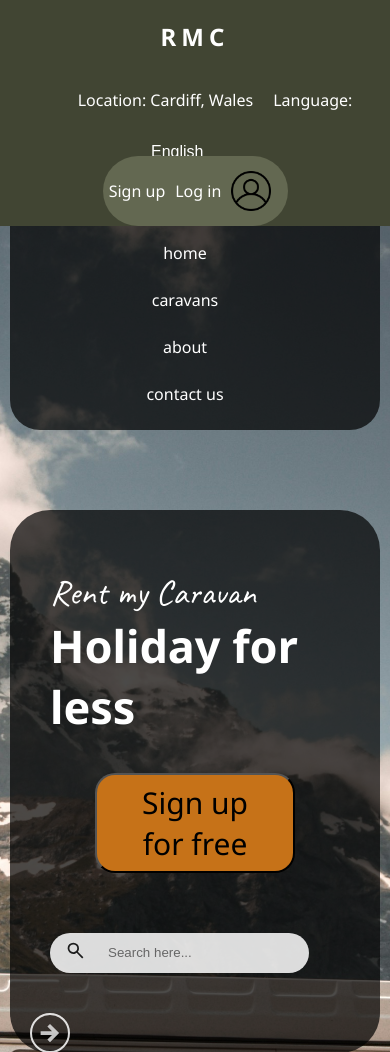
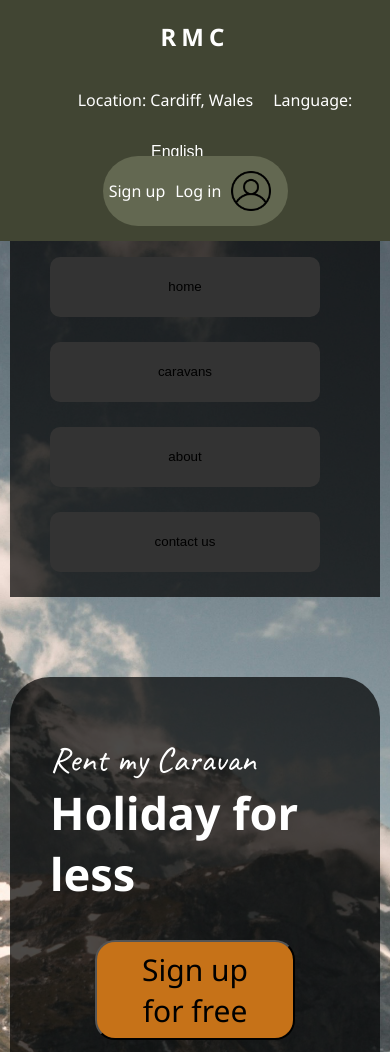
Before and after one commit to craiganthonylewis/Rent_My_Caravan, a PHP site: page / in a window 390 px wide. Shown: the top 1052 px of the page. Run offline with PHP 8.4, Linux system fonts and the light colour scheme.

Commit message:
Index/HomePage, Header, Nav and Footer
Signed-off-by: craiganthonylewis <craiganthonylewis@outlook.com>

```diff
--- a/css/home_navigation.css
+++ b/css/home_navigation.css
@@ -34,5 +34,8 @@
     color: deepskyblue;
 }
 
-#nav_links li{
+#nav_links button{
+    width: 120px;
+    height: 80px;
+    background-color: #333333;
 }
--- a/css/media_queries.css
+++ b/css/media_queries.css
@@ -39,6 +39,7 @@
         align-items: center;
         border-radius: 90px;
         margin: 0 auto;
+        margin-bottom: 15px;
     }
 
     #footer_container{
@@ -62,8 +63,8 @@
         width: 100%;
         height: auto;
         background-color: rgba(0, 0, 0, 0.7);
-        border-bottom-left-radius: 30px;
-        border-bottom-right-radius: 30px;
+        border-bottom-left-radius: 0px;
+        border-bottom-right-radius: 0px;
         display: flex;
         align-items: center;
     }
@@ -115,6 +116,13 @@
         margin-bottom: 20px;
     }
 
+    #nav_links button{
+        width: 100%;
+        height: 60px;
+        background-color: #333333;
+        border: none;
+        border-radius: 10px;
+    }
 
 }
 
--- a/home_navigation.php
+++ b/home_navigation.php
@@ -21,10 +21,10 @@
 
             <div class = "column_12" id = "nav_links">
                 <ul>
-                    <li class = "nav_link" id = "home_link"><a href="index.php">home</a></li>
-                    <li class = "nav_link" id = "about_link"><a href="index.php">caravans</a></li>
-                    <li class = "nav_link" id = "contact_link"><a href="index.php">about</a></li>
-                    <li class = "nav_link" id = "services_link"><a href="index.php">contact us</a></li>
+                    <li class = "nav_link" id = "home_link"><a href="index.php"><button>home</button></a></li>
+                    <li class = "nav_link" id = "about_link"><a href="index.php"><button>caravans</button></a></li>
+                    <li class = "nav_link" id = "contact_link"><a href="index.php"><button>about</button></a></li>
+                    <li class = "nav_link" id = "services_link"><a href="index.php"><button>contact us</button></a></li>
                 </ul>
             </div> <!-- end of nav_links-->
 
```
